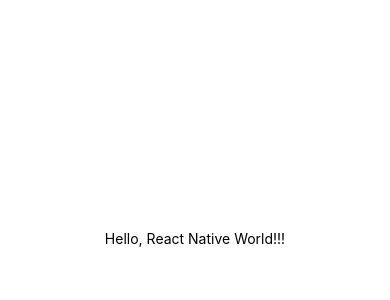
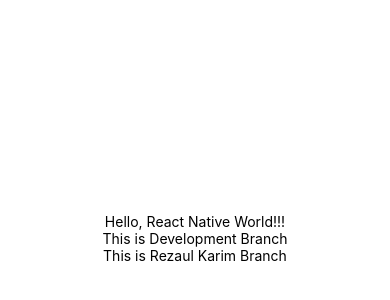
Before and after one commit to rkrezaulkarim07/dev-chat, a React Native app: screen / in a window 390 px wide. Shown: the part 184-484 px from the top of the page. Built offline with nearby package versions, Linux system fonts and the light colour scheme.

Commit message:
Create rezaul-karim branch

```diff
--- a/App.js
+++ b/App.js
@@ -6,6 +6,8 @@
   return (
     <View style={styles.container}>
       <Text>Hello, React Native World!!!</Text>
+      <Text>This is Development Branch</Text>
+      <Text>This is Rezaul Karim Branch</Text>
       <StatusBar style="auto" />
     </View>
   );
```
